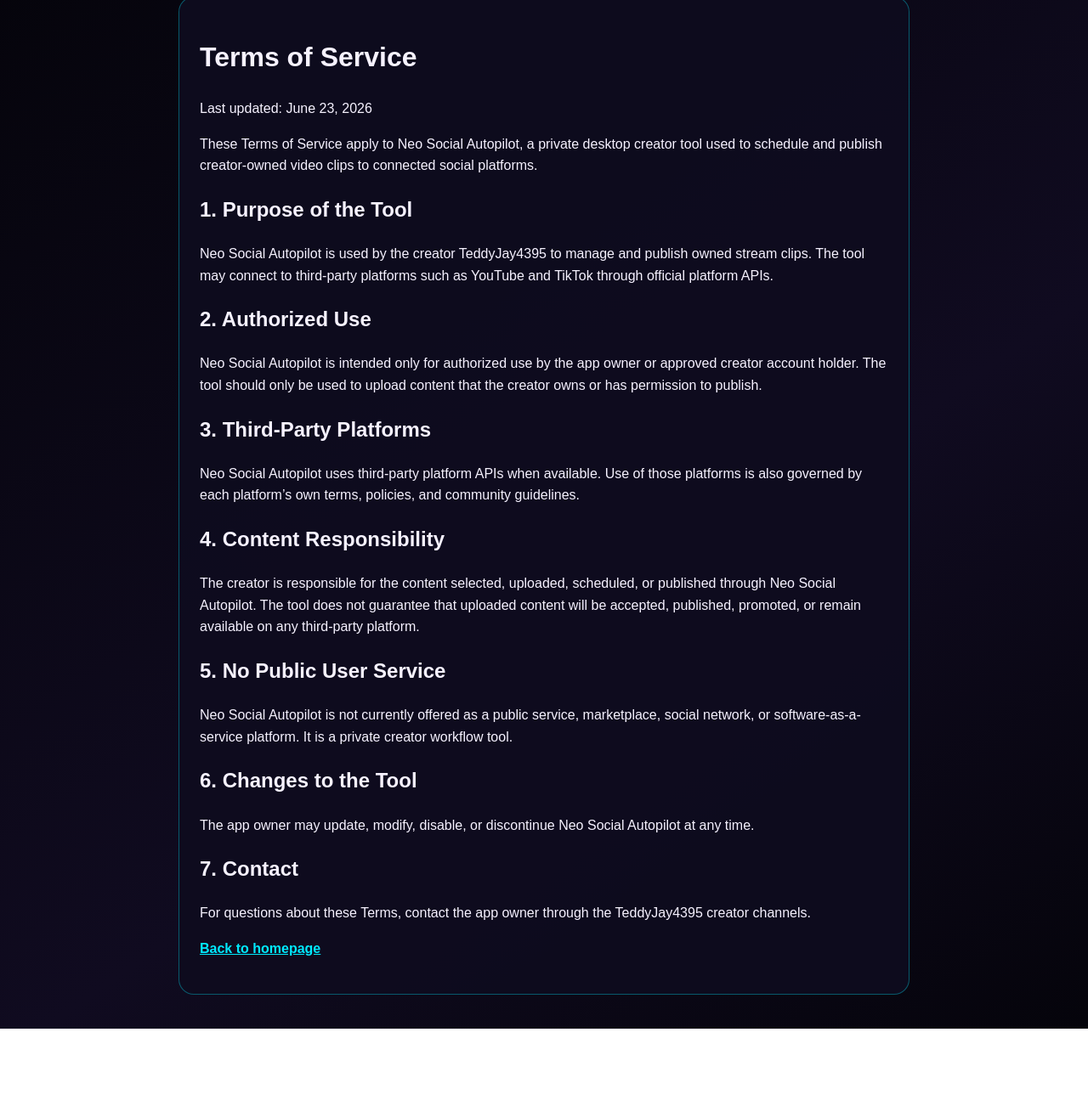
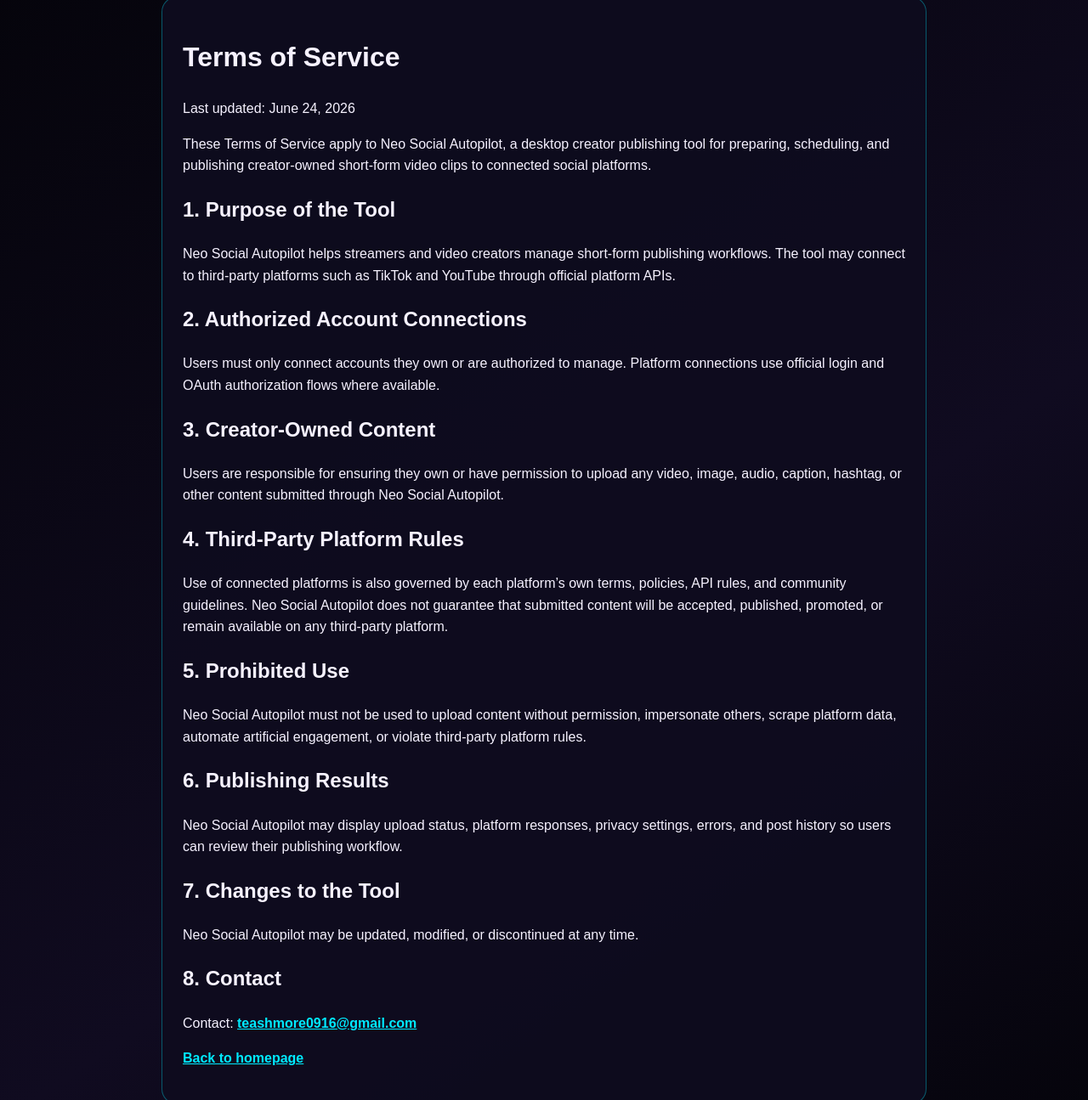
Before and after one commit to teddyjay4395/neo-social-autopilot, a plain HTML site: page terms.html in a window 1280 px wide. Shown: the part 44-1339 px from the top of the page at 85% size. Before the commit the page ends 1255 px from the top, so only its background shows below. Drawn offline with Linux system fonts and the light colour scheme.

Commit message:
Update terms.html

```diff
--- a/terms.html
+++ b/terms.html
@@ -7,7 +7,7 @@
   <style>
     body {
       font-family: Arial, sans-serif;
-      max-width: 860px;
+      max-width: 900px;
       margin: 40px auto;
       padding: 0 20px;
       line-height: 1.6;
@@ -27,54 +27,62 @@
   <div class="card">
     <h1>Terms of Service</h1>
 
-    <p>Last updated: June 23, 2026</p>
+    <p>Last updated: June 24, 2026</p>
 
     <p>
-      These Terms of Service apply to Neo Social Autopilot, a private desktop creator
-      tool used to schedule and publish creator-owned video clips to connected social platforms.
+      These Terms of Service apply to Neo Social Autopilot, a desktop creator publishing
+      tool for preparing, scheduling, and publishing creator-owned short-form video clips
+      to connected social platforms.
     </p>
 
     <h2>1. Purpose of the Tool</h2>
     <p>
-      Neo Social Autopilot is used by the creator TeddyJay4395 to manage and publish
-      owned stream clips. The tool may connect to third-party platforms such as YouTube
-      and TikTok through official platform APIs.
+      Neo Social Autopilot helps streamers and video creators manage short-form publishing
+      workflows. The tool may connect to third-party platforms such as TikTok and YouTube
+      through official platform APIs.
     </p>
 
-    <h2>2. Authorized Use</h2>
+    <h2>2. Authorized Account Connections</h2>
     <p>
-      Neo Social Autopilot is intended only for authorized use by the app owner or approved
-      creator account holder. The tool should only be used to upload content that the creator
-      owns or has permission to publish.
+      Users must only connect accounts they own or are authorized to manage. Platform
+      connections use official login and OAuth authorization flows where available.
     </p>
 
-    <h2>3. Third-Party Platforms</h2>
+    <h2>3. Creator-Owned Content</h2>
     <p>
-      Neo Social Autopilot uses third-party platform APIs when available. Use of those
-      platforms is also governed by each platform’s own terms, policies, and community guidelines.
+      Users are responsible for ensuring they own or have permission to upload any video,
+      image, audio, caption, hashtag, or other content submitted through Neo Social Autopilot.
     </p>
 
-    <h2>4. Content Responsibility</h2>
+    <h2>4. Third-Party Platform Rules</h2>
     <p>
-      The creator is responsible for the content selected, uploaded, scheduled, or published
-      through Neo Social Autopilot. The tool does not guarantee that uploaded content will be
-      accepted, published, promoted, or remain available on any third-party platform.
+      Use of connected platforms is also governed by each platform’s own terms, policies,
+      API rules, and community guidelines. Neo Social Autopilot does not guarantee that
+      submitted content will be accepted, published, promoted, or remain available on any
+      third-party platform.
     </p>
 
-    <h2>5. No Public User Service</h2>
+    <h2>5. Prohibited Use</h2>
     <p>
-      Neo Social Autopilot is not currently offered as a public service, marketplace,
-      social network, or software-as-a-service platform. It is a private creator workflow tool.
+      Neo Social Autopilot must not be used to upload content without permission, impersonate
+      others, scrape platform data, automate artificial engagement, or violate third-party
+      platform rules.
     </p>
 
-    <h2>6. Changes to the Tool</h2>
+    <h2>6. Publishing Results</h2>
     <p>
-      The app owner may update, modify, disable, or discontinue Neo Social Autopilot at any time.
+      Neo Social Autopilot may display upload status, platform responses, privacy settings,
+      errors, and post history so users can review their publishing workflow.
     </p>
 
-    <h2>7. Contact</h2>
+    <h2>7. Changes to the Tool</h2>
     <p>
-      For questions about these Terms, contact the app owner through the TeddyJay4395 creator channels.
+      Neo Social Autopilot may be updated, modified, or discontinued at any time.
+    </p>
+
+    <h2>8. Contact</h2>
+    <p>
+      Contact: <a href="mailto:teashmore0916@gmail.com">teashmore0916@gmail.com</a>
     </p>
 
     <p><a href="index.html">Back to homepage</a></p>
```
